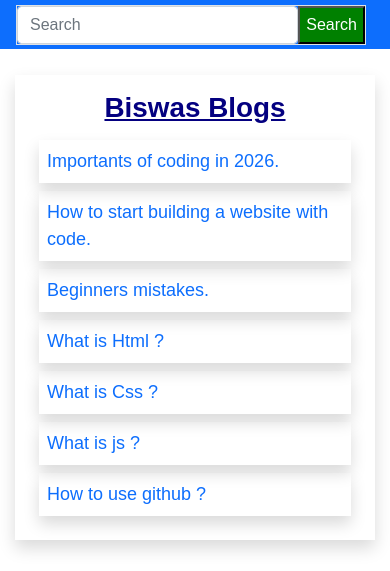
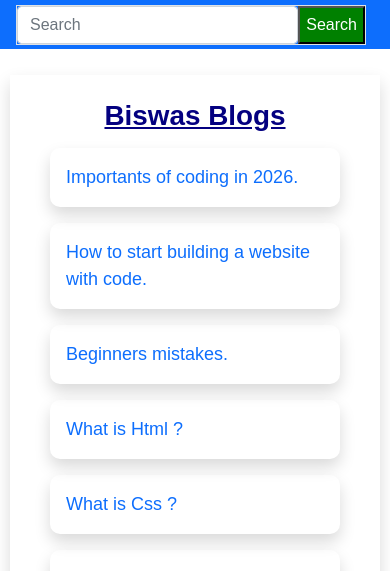
Before and after one commit to Biswas-bp69/my-portfolios, a plain HTML site: page blog.html in a window 390 px wide. Shown: the part 105-676 px from the top of the page. Drawn offline with nearby package versions, Linux system fonts and the light colour scheme.

Commit message:
new update blogs page

```diff
--- a/blog.html
+++ b/blog.html
@@ -27,6 +27,9 @@
             margin-top: 100px;
             text-align: center;
         }
+        .blogsTopic{
+            border-radius: 10px;
+        }
         h1 u{
             font-weight: 700;
         }
@@ -47,11 +50,13 @@
             .blogsTopic{
                 font-size: 18px;
                 font-weight: 500;
+
             }
             main {
-            margin: 180px 15px 15px 15px;
+            margin: 180px 10px 10px 10px;
 
             }
+
         }
 
     </style>
@@ -59,15 +64,15 @@
 <body>
 
     <div id="header"></div>
-    <main class="p-lg-5 p-3  shadow ">
-        <h1 class="mb-lg-5 mb-3"><u>Biswas Blogs</u></h1>
-        <a href="blogs/codingimportant.html"><div class="blogsTopic shadow p-lg-3 m-lg-3 p-2 m-2">Importants of coding in 2026.</div></a>
-        <a href="blogs/startwebcode.html"><div class="blogsTopic shadow p-lg-3 m-lg-3 p-2 m-2">How to start building a website with code.</div></a>
-        <a href="blogs/beginnermstk.html"><div class="blogsTopic shadow p-lg-3 m-lg-3 p-2 m-2">Beginners mistakes.</div></a>
-        <a href="blogs/whatHtml.html"><div class="blogsTopic shadow p-lg-3 m-lg-3 p-2 m-2">What is Html ?</div></a>
-        <a href="blogs/whatCss.html"><div class="blogsTopic shadow p-lg-3 m-lg-3 p-2 m-2">What is Css ?</div></a>
-        <a href="blogs/whatJs.html"><div class="blogsTopic shadow p-lg-3 m-lg-3 p-2 m-2"> What is js ?</div></a>
-        <a href="blogs/githubUse.html"><div class="blogsTopic shadow p-lg-3 m-lg-3 p-2 m-2">How to use github ?</div></a>
+    <main class="p-lg-5 p-4   shadow ">
+        <h1 class="mb-lg-5 mb-3 mb-3"><u>Biswas Blogs</u></h1>
+        <a href="blogs/codingimportant.html"><div class="blogsTopic shadow p-lg-3 m-lg-3 p-3 m-3">Importants of coding in 2026.</div></a>
+        <a href="blogs/startwebcode.html"><div class="blogsTopic shadow p-lg-3 m-lg-3 p-3 m-3">How to start building a website with code.</div></a>
+        <a href="blogs/beginnermstk.html"><div class="blogsTopic shadow p-lg-3 m-lg-3 p-3 m-3">Beginners mistakes.</div></a>
+        <a href="blogs/whatHtml.html"><div class="blogsTopic shadow p-lg-3 m-lg-3 p-3 m-3">What is Html ?</div></a>
+        <a href="blogs/whatCss.html"><div class="blogsTopic shadow p-lg-3 m-lg-3 p-3 m-3">What is Css ?</div></a>
+        <a href="blogs/whatJs.html"><div class="blogsTopic shadow p-lg-3 m-lg-3 p-3 m-3"> What is js ?</div></a>
+        <a href="blogs/githubUse.html"><div class="blogsTopic shadow p-lg-3 m-lg-3 p-3 m-3">How to use github ?</div></a>
     </main>
 
     <div id="footer"></div>
```
